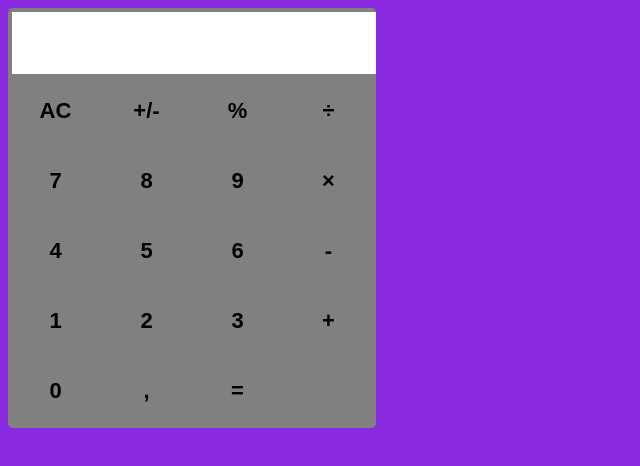
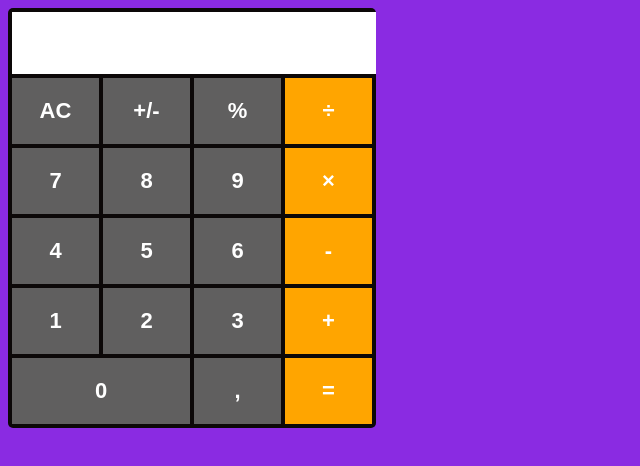
Before and after one commit to mariaanisimova3091/calculator, a plain HTML site: page index.html in a window 1280 px wide. Shown: the whole page, without its empty margins (0-640 px from the left). Drawn offline with Linux system fonts and the light colour scheme.

Commit message:
feat: add appearance of the calculator

```diff
--- a/style.css
+++ b/style.css
@@ -6,14 +6,14 @@ body {
   display: grid;
   grid-template-columns: 1fr 1fr 1fr 1fr;
   grid-gap: 4px;
-  background-color: gray;
+  background-color: rgb(12, 8, 8);
   padding: 4px;
   border-radius: 5px;
   max-width: 360px;
   font-family: sans-serif;
 }
 .item {
-  background-color: gray;
+  background-color: #605f5f;
   color: black;
   padding: 20px;
   display: flex;
@@ -22,6 +22,7 @@ body {
   font-size: 22px;
   cursor: pointer;
   font-weight: bold;
+  color: white;
 }
 .from {
   max-width: 100%;
@@ -38,3 +39,9 @@ input {
   grid-column: 1/ -1;
   padding: 0;
 }
+.zero {
+  grid-column: 1/3;
+}
+.orange {
+  background-color: #ffa500;
+}
```
